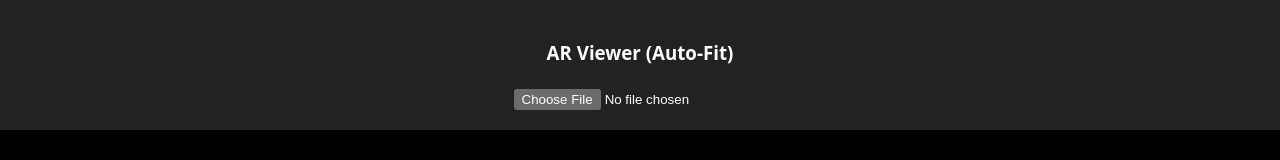
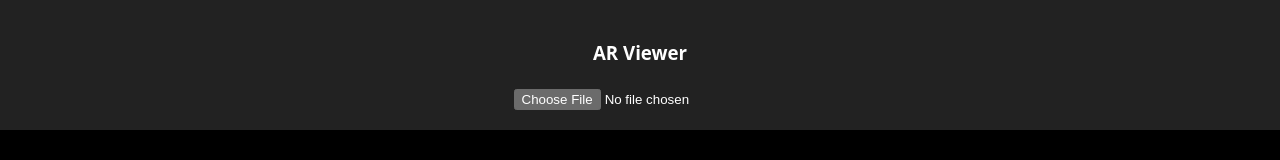
Before and after one commit to KaustubhAChavan/AR_Model_Viewer, a React (Vite) app: page / in a window 1280 px wide. Shown: the top 160 px of the page. Built offline with nearby package versions, Linux system fonts and the light colour scheme.

Commit message:
changed name

```diff
--- a/src/App.jsx
+++ b/src/App.jsx
@@ -38,7 +38,7 @@ export default function App() {
     <div style={{ height: '100vh', background: '#000', color: 'white', display: 'flex', flexDirection: 'column' }}>
 
       <div style={{ padding: '20px', background: '#222', textAlign: 'center' }}>
-        <h3>AR Viewer (Auto-Fit)</h3>
+        <h3>AR Viewer</h3>
         <input
           type="file"
           accept=".glb,.gltf"
```
